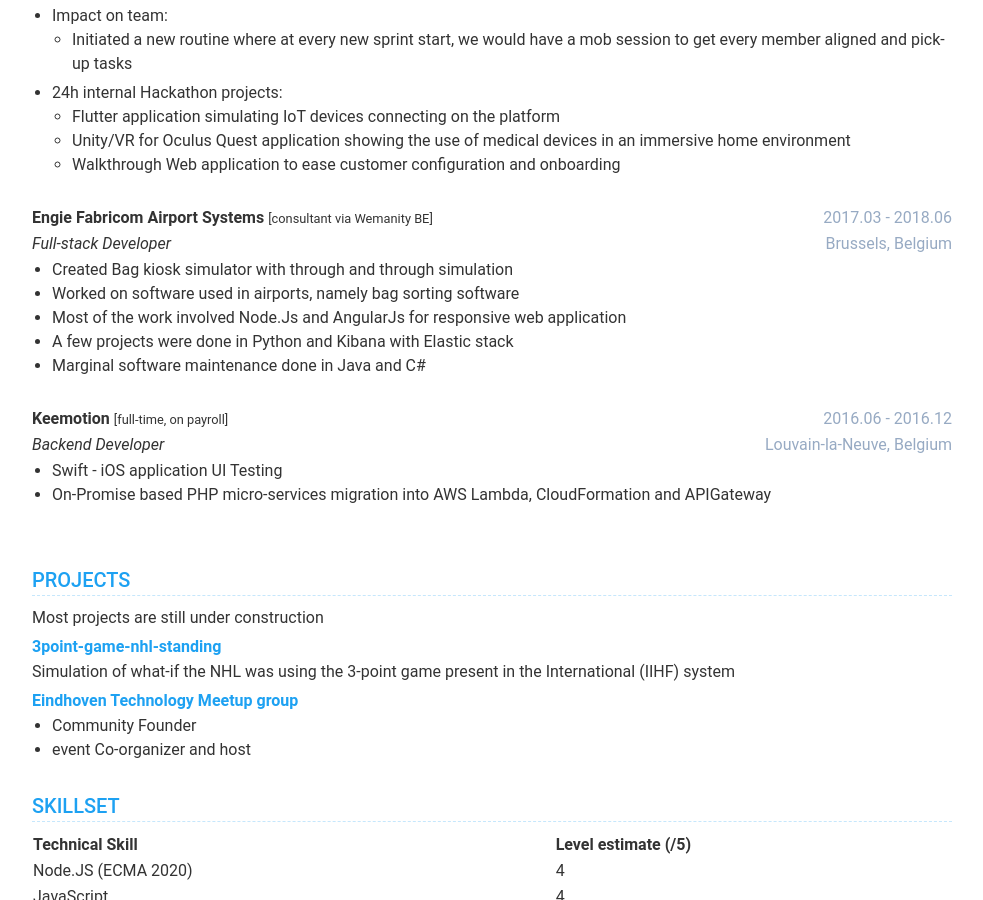
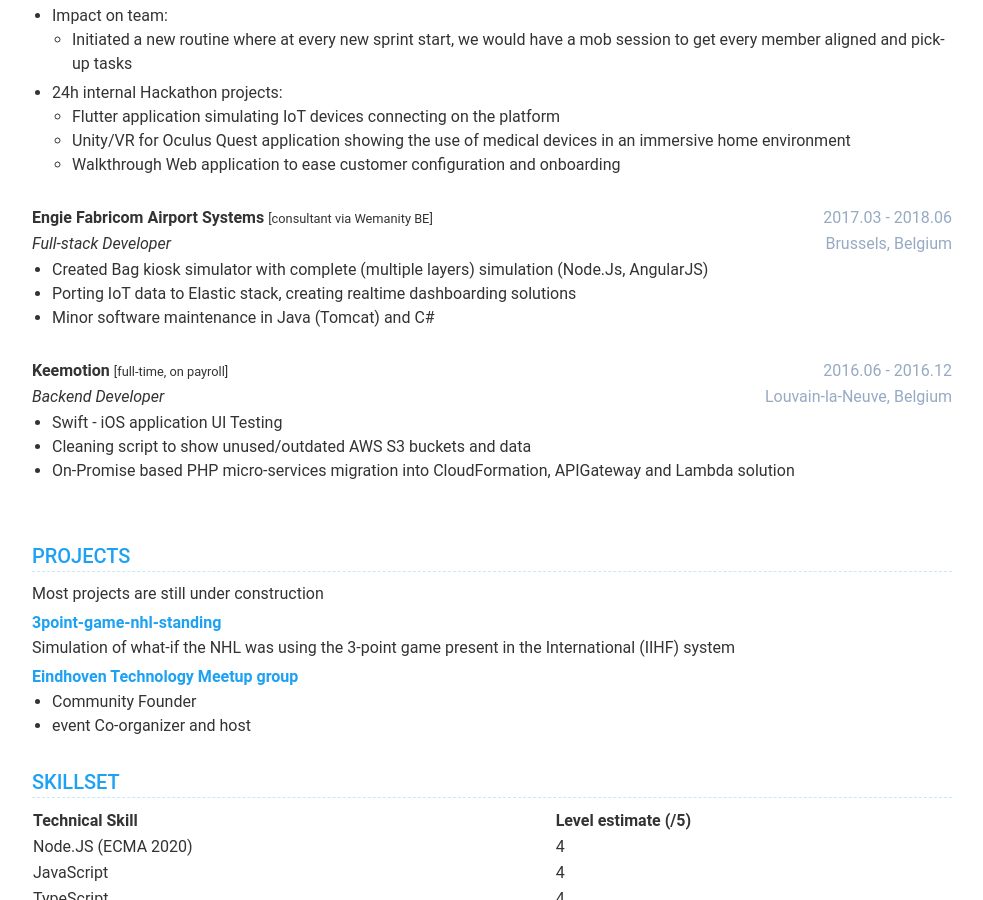
Before and after one commit to romdj/romdj.github.io, a Jekyll site: the page built from index.html, in a window 1280 px wide and 900 px high, scrolled down 616 px. Shown: the whole window, without its empty margins (148-1131 px from the left). Built offline with Jekyll 4.4.1, drawn with Linux system fonts in a browser that asks for light colours; nearby versions of some CDN libraries.

Commit message:
updating Engie, Keemotion

```diff
--- a/_data/data.yml
+++ b/_data/data.yml
@@ -132,11 +132,9 @@
       tag: consultant via Wemanity BE
       location: Brussels, Belgium
       details: |
-        - Created Bag kiosk simulator with through and through simulation
-        - Worked on software used in airports, namely bag sorting software
-        - Most of the work involved Node.Js and AngularJs for responsive web application
-        - A few projects were done in Python and Kibana with Elastic stack
-        - Marginal software maintenance done in Java and C#
+        - Created Bag kiosk simulator with complete (multiple layers) simulation (Node.Js, AngularJS)
+        - Porting IoT data to Elastic stack, creating realtime dashboarding solutions
+        - Minor software maintenance in Java (Tomcat) and C#
 
 
     - role: Backend Developer
@@ -146,7 +144,8 @@
       location: Louvain-la-Neuve, Belgium
       details: |
         - Swift - iOS application UI Testing
-        - On-Promise based PHP micro-services migration into AWS Lambda, CloudFormation and APIGateway
+        - Cleaning script to show unused/outdated AWS S3 buckets and data
+        - On-Promise based PHP micro-services migration into CloudFormation, APIGateway and Lambda solution
 
 projects:
   display: true
```
